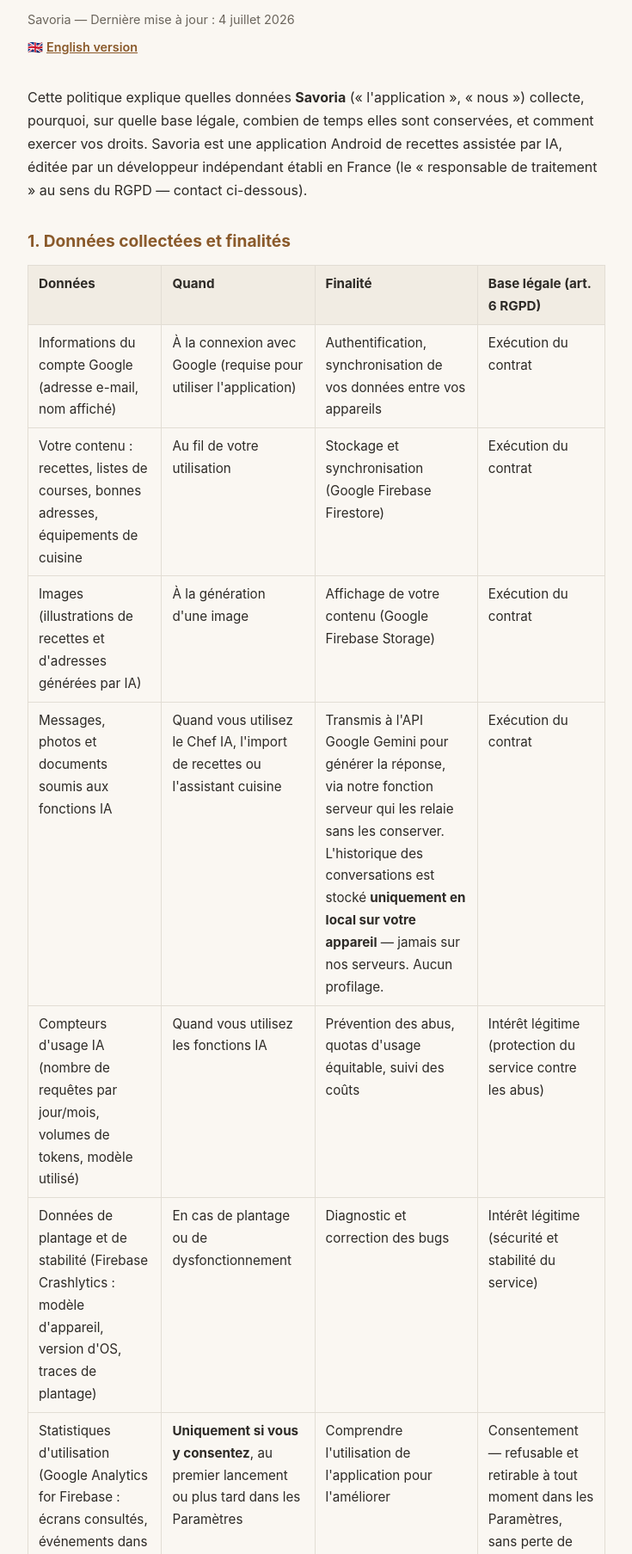
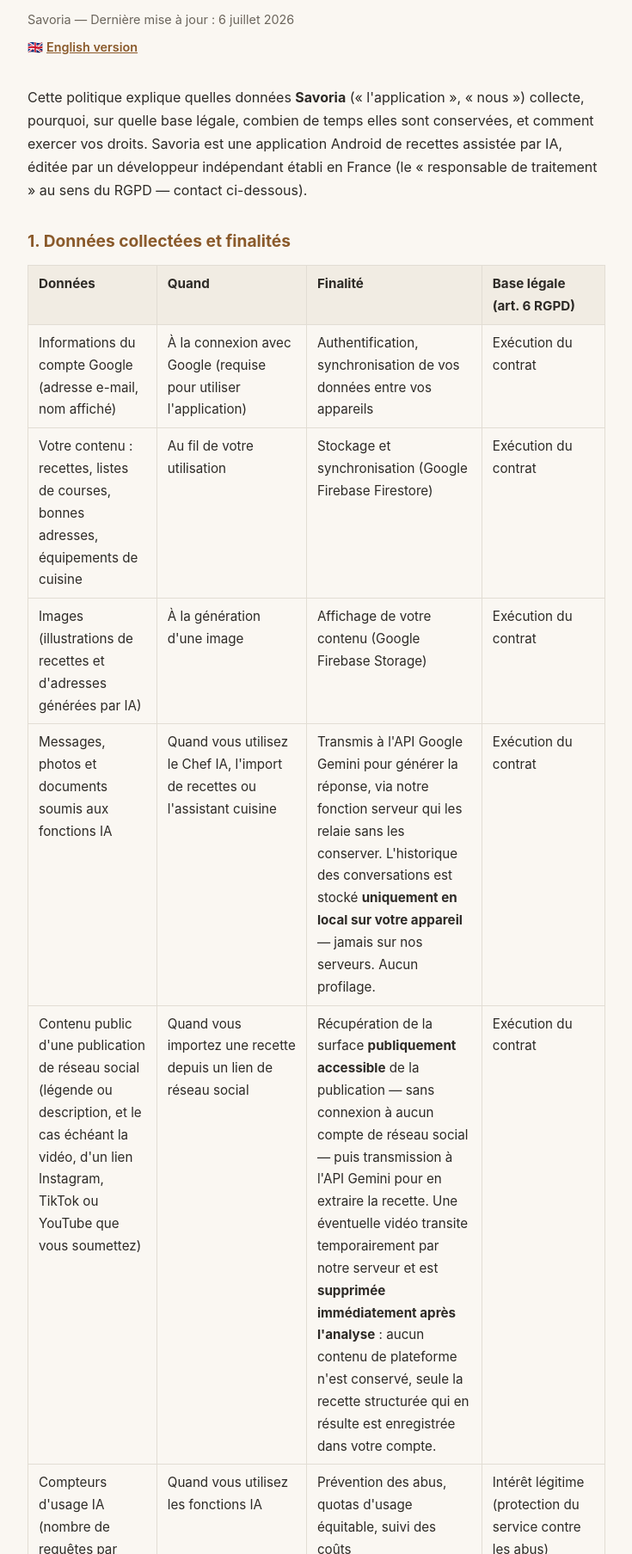
Before and after one commit to savoriaapp-studio/savoriaapp, a plain HTML site: page privacy-fr.html in a window 1280 px wide. Shown: the part 93-1900 px from the top of the page at 86% size, without its empty margins (272-1007 px from the left). Drawn offline with Linux system fonts and the light colour scheme.

Commit message:
Privacy policy : transparence import reseaux sociaux (surfaces publiques, video en transit ephemere, zero session sociale)

```diff
--- a/privacy-fr.html
+++ b/privacy-fr.html
@@ -24,7 +24,7 @@
 <body>
 <div class="wrap">
   <h1>Politique de confidentialité</h1>
-  <p class="updated">Savoria — Dernière mise à jour : 4 juillet 2026</p>
+  <p class="updated">Savoria — Dernière mise à jour : 6 juillet 2026</p>
   <p class="lang">🇬🇧 <a href="privacy.html">English version</a></p>
 
   <p>Cette politique explique quelles données <strong>Savoria</strong> (« l'application », « nous ») collecte, pourquoi, sur quelle base légale, combien de temps elles sont conservées, et comment exercer vos droits. Savoria est une application Android de recettes assistée par IA, éditée par un développeur indépendant établi en France (le « responsable de traitement » au sens du RGPD — contact ci-dessous).</p>
@@ -54,6 +54,12 @@
       <td>Messages, photos et documents soumis aux fonctions IA</td>
       <td>Quand vous utilisez le Chef IA, l'import de recettes ou l'assistant cuisine</td>
       <td>Transmis à l'API Google Gemini pour générer la réponse, via notre fonction serveur qui les relaie sans les conserver. L'historique des conversations est stocké <strong>uniquement en local sur votre appareil</strong> — jamais sur nos serveurs. Aucun profilage.</td>
+      <td>Exécution du contrat</td>
+    </tr>
+    <tr>
+      <td>Contenu public d'une publication de réseau social (légende ou description, et le cas échéant la vidéo, d'un lien Instagram, TikTok ou YouTube que vous soumettez)</td>
+      <td>Quand vous importez une recette depuis un lien de réseau social</td>
+      <td>Récupération de la surface <strong>publiquement accessible</strong> de la publication — sans connexion à aucun compte de réseau social — puis transmission à l'API Gemini pour en extraire la recette. Une éventuelle vidéo transite temporairement par notre serveur et est <strong>supprimée immédiatement après l'analyse</strong> : aucun contenu de plateforme n'est conservé, seule la recette structurée qui en résulte est enregistrée dans votre compte.</td>
       <td>Exécution du contrat</td>
     </tr>
     <tr>
@@ -88,6 +94,7 @@
     <li>Pas de publicité, pas de traceurs publicitaires.</li>
     <li>Vos recettes, messages et images ne servent ni au marketing ni au profilage.</li>
     <li>Le service utilise l'offre payante de l'API Gemini : conformément à ses conditions, vos requêtes IA ne sont pas utilisées par Google pour entraîner ses modèles. Google peut toutefois les conserver temporairement à des fins de détection d'abus et de conformité légale.</li>
+    <li>Aucune connexion à vos comptes de réseaux sociaux : l'import depuis Instagram, TikTok ou YouTube n'accède qu'à des contenus publiquement accessibles — l'application ne vous demande jamais d'identifiants de réseau social et ne stocke aucune session.</li>
   </ul>
   <p>Évitez d'inclure des informations personnelles sensibles (par exemple des données de santé) dans les messages envoyés à l'IA — elles ne sont pas nécessaires pour des conseils de cuisine.</p>
 
@@ -113,6 +120,7 @@
     <li><strong>Données de compte et contenu</strong> : conservés tant que votre compte existe ; supprimés immédiatement à la suppression du compte.</li>
     <li><strong>Historique des conversations IA</strong> : uniquement local sur votre appareil ; supprimé quand vous l'effacez dans l'app ou désinstallez l'application.</li>
     <li><strong>Compteurs d'usage IA</strong> : conservés tant que le compte existe, supprimés avec lui.</li>
+    <li><strong>Vidéos relayées lors d'un import réseau social</strong> : transit éphémère uniquement — supprimées immédiatement après l'analyse, jamais conservées.</li>
     <li><strong>Données de plantage</strong> : conservées 90 jours par Firebase Crashlytics.</li>
     <li><strong>Statistiques d'utilisation</strong> : conservées 14 mois maximum.</li>
   </ul>
```
Also changed, not shown: privacy.html (+9 -1 lines).
